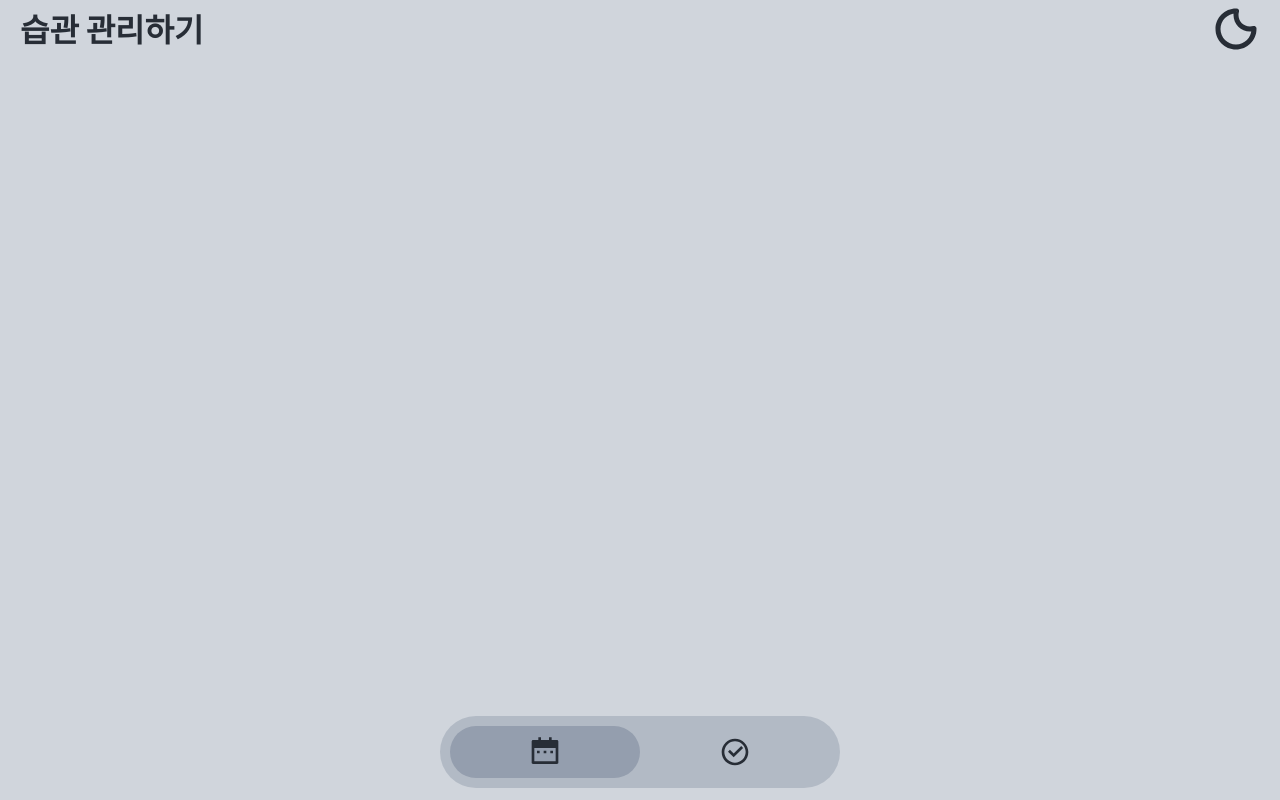
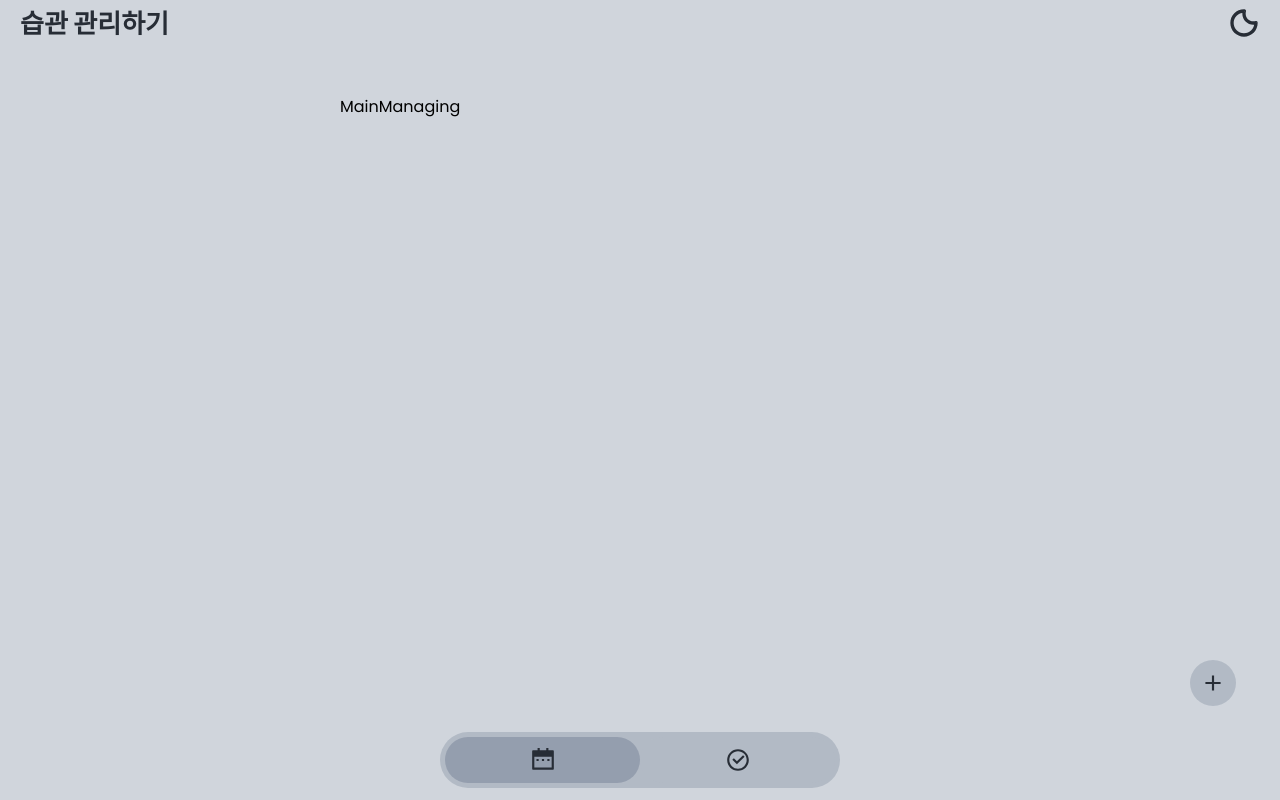
Before and after one commit to wglee0511/habit-tracker, a React (Create React App) app: page / in a window 1280 px wide. Built offline with nearby package versions, Linux system fonts and the light colour scheme.

Commit message:
feature: add button & common buttom

```diff
--- a/src/Icons/icons/index.ts
+++ b/src/Icons/icons/index.ts
@@ -1,3 +1,5 @@
+export { default as Add } from './svgs/Add';
+
 export { default as Backspace } from './svgs/Backspace';
 
 export { default as Close } from './svgs/Close';
--- /dev/null
+++ b/src/Icons/icons/svgs/Add.tsx
@@ -0,0 +1,19 @@
+import React from 'react';
+
+import { IconStyleProps } from 'src/Icons/type';
+
+const Add = ({ size, color }: IconStyleProps) => (
+  <svg
+    width={size || 24}
+    height={size || 24}
+    viewBox="0 0 24 24"
+    fill="none"
+  >
+    <path
+      d="M11 11V5H13V11H19V13H13V19H11V13H5V11H11Z"
+      fill={color || 'black'}
+    />
+  </svg>
+);
+
+export default Add;
--- /dev/null
+++ b/src/components/Button/index.tsx
@@ -0,0 +1,53 @@
+import React from 'react';
+
+import styled from '@emotion/styled';
+import { isNil } from 'lodash';
+import { useThemeStore } from 'src/stores';
+import { COLORS } from 'src/themes/colors';
+import { RADIUS } from 'src/themes/radius';
+
+import { ButtonProps } from './type';
+
+const S = {
+  Container: styled.button<{ clickcolor: string; backgroundcolor: string }>`
+    display: flex;
+    justify-content: center;
+    align-items: center;
+    padding: 10px 10px;
+    border-radius: ${RADIUS.xxl};
+    transition: all 0.5s;
+    background-color: ${(props) => props.backgroundcolor};
+    cursor: pointer;
+
+    :hover {
+      background-color: ${COLORS.grey500};
+    }
+
+    :active {
+      background-color: ${(props) => props.clickcolor};
+    }
+  `,
+};
+
+const Button = ({
+  width,
+  isSelected = false,
+  children,
+  ...props
+}: React.PropsWithChildren<ButtonProps>) => {
+  const { thirdBackgroundColor, secondBackgroundColor } = useThemeStore();
+  const innerStyle = isNil(width) ? { flex: 1 } : { width };
+  return (
+    <S.Container
+      type="button"
+      clickcolor={thirdBackgroundColor}
+      backgroundcolor={isSelected ? thirdBackgroundColor : secondBackgroundColor}
+      style={{ ...innerStyle }}
+      {...props}
+    >
+      {children}
+    </S.Container>
+  );
+};
+
+export default Button;
--- /dev/null
+++ b/src/components/Button/type.tsx
@@ -0,0 +1,6 @@
+import { ButtonHTMLAttributes } from 'react';
+
+export interface ButtonProps extends ButtonHTMLAttributes<HTMLButtonElement> {
+  width?: string | number;
+  isSelected?: boolean;
+}
--- a/src/container/Main/BottomNavigation.tsx
+++ b/src/container/Main/BottomNavigation.tsx
@@ -1,6 +1,7 @@
 import React, { useMemo } from 'react';
 
 import styled from '@emotion/styled';
+import Button from 'src/components/Button';
 import Icon from 'src/Icons';
 import { BOTTOM_NAVIGATION_Z_INDEX, HABIT_MANAGING, HABIT_TRACKING } from 'src/lib/constants';
 import { MainBottomBarType } from 'src/page/Main/type';
@@ -13,7 +14,7 @@ const S = {
     display: flex;
     width: 400px;
     border-radius: ${RADIUS.xxl};
-    padding: 10px 10px;
+    padding: 5px 5px;
 
     @media screen and (max-width: 400px) {
       width: 100%;
@@ -47,7 +48,7 @@ const BottomNavigation = ({
   onClickBottomTab: (selectedTab: MainBottomBarType) => void;
 }) => {
   const isManaging = useMemo(() => tab === HABIT_MANAGING, [tab]);
-  const { textColor, secondBackgroundColor, thirdBackgroundColor } = useThemeStore();
+  const { textColor, secondBackgroundColor } = useThemeStore();
 
   return (
     <div
@@ -61,28 +62,26 @@ const BottomNavigation = ({
       }}
     >
       <S.Container style={{ backgroundColor: secondBackgroundColor }}>
-        <S.Button
-          style={{ backgroundColor: isManaging ? thirdBackgroundColor : 'transparent' }}
+        <Button
+          isSelected={isManaging}
           onClick={() => onClickBottomTab(HABIT_MANAGING)}
-          clickcolor={thirdBackgroundColor}
         >
           <Icon
             icon="Calendar"
-            size={32}
+            size={26}
             color={textColor}
           />
-        </S.Button>
-        <S.Button
-          style={{ backgroundColor: !isManaging ? thirdBackgroundColor : 'transparent' }}
+        </Button>
+        <Button
+          isSelected={!isManaging}
           onClick={() => onClickBottomTab(HABIT_TRACKING)}
-          clickcolor={thirdBackgroundColor}
         >
           <Icon
             icon="CheckboxCircleLine"
-            size={32}
+            size={26}
             color={textColor}
           />
-        </S.Button>
+        </Button>
       </S.Container>
     </div>
   );
--- /dev/null
+++ b/src/container/Main/MainManaging.tsx
@@ -0,0 +1,5 @@
+import React from 'react';
+
+const MainManaging = () => <div>MainManaging</div>;
+
+export default MainManaging;
--- /dev/null
+++ b/src/container/Main/MainTracking.tsx
@@ -0,0 +1,5 @@
+import React from 'react';
+
+const MainTracking = () => <div>MainTracking</div>;
+
+export default MainTracking;
--- a/src/container/common/TopNavigation/index.tsx
+++ b/src/container/common/TopNavigation/index.tsx
@@ -54,13 +54,13 @@ const TopNavigation = ({
         >
           <Icon
             icon={leadingIcon}
-            size={48}
+            size={32}
             color={textColor}
           />
         </button>
       )}
       <Text
-        fontSize={32}
+        fontSize={26}
         fontWeight={700}
         color={textColor}
       >
@@ -74,7 +74,7 @@ const TopNavigation = ({
         >
           <Icon
             icon={trailingIcon}
-            size={48}
+            size={32}
             color={textColor}
           />
         </button>
--- a/src/page/Main/Main.tsx
+++ b/src/page/Main/Main.tsx
@@ -1,22 +1,56 @@
-import React, { useCallback, useState } from 'react';
+import React, { useCallback, useMemo, useState } from 'react';
 
 import styled from '@emotion/styled';
+import Button from 'src/components/Button';
+import Divider from 'src/components/Divider';
 import TopNavigation from 'src/container/common/TopNavigation';
 import BottomNavigation from 'src/container/Main/BottomNavigation';
-import { HABIT_MANAGING } from 'src/lib/constants';
+import MainManaging from 'src/container/Main/MainManaging';
+import MainTracking from 'src/container/Main/MainTracking';
+import Icon from 'src/Icons';
+import { HABIT_MANAGING, HABIT_TRACKING } from 'src/lib/constants';
 import { hapticFeedback } from 'src/lib/device';
-import { useSystemStore } from 'src/stores';
+import { useSystemStore, useThemeStore } from 'src/stores';
+import { RADIUS } from 'src/themes/radius';
 import { customScrollBar } from 'src/themes/style';
 
 import { MainBottomBarType } from './type';
 
 const S = {
   Container: styled.div`
+    display: flex;
+    flex-direction: column;
     width: 100%;
     height: 100vh;
     overflow: scroll;
 
     ${customScrollBar};
+  `,
+  Wrapper: styled.div`
+    flex: 1;
+    display: flex;
+    width: 100%;
+    justify-content: center;
+  `,
+  Content: styled.div`
+    width: 600px;
+    height: 100%;
+
+    @media screen and (max-width: 600px) {
+      width: 100%;
+    }
+  `,
+  Add: styled.div`
+    position: fixed;
+    z-index: 1;
+    bottom: 100px;
+    right: 50px;
+    display: flex;
+    justify-content: center;
+    align-items: center;
+    width: 35px;
+    height: 35px;
+    border-radius: ${RADIUS.circle};
   `,
 };
 
@@ -24,6 +58,18 @@ const Main = () => {
   const [tab, setTab] = useState<MainBottomBarType>(HABIT_MANAGING);
 
   const { isDarkTheme } = useSystemStore();
+  const { textColor } = useThemeStore();
+
+  const renderContents = useMemo(() => {
+    switch (tab) {
+      case HABIT_MANAGING:
+        return <MainManaging />;
+      case HABIT_TRACKING:
+        return <MainTracking />;
+      default:
+        return <MainManaging />;
+    }
+  }, [tab]);
 
   const onClickThemeButton = useCallback(() => {
     useSystemStore.setState({ isDarkTheme: !isDarkTheme });
@@ -41,10 +87,25 @@ const Main = () => {
         trailingIcon={isDarkTheme ? 'LightMode' : 'DarkMode'}
         onClickTrailingButton={onClickThemeButton}
       />
+      <S.Wrapper>
+        <S.Content>
+          <Divider vertical={50} />
+          {renderContents}
+        </S.Content>
+      </S.Wrapper>
       <BottomNavigation
         tab={tab}
         onClickBottomTab={onClickBottomTab}
       />
+      <S.Add>
+        <Button onClick={() => {}}>
+          <Icon
+            icon="Add"
+            size={26}
+            color={textColor}
+          />
+        </Button>
+      </S.Add>
     </S.Container>
   );
 };
```
